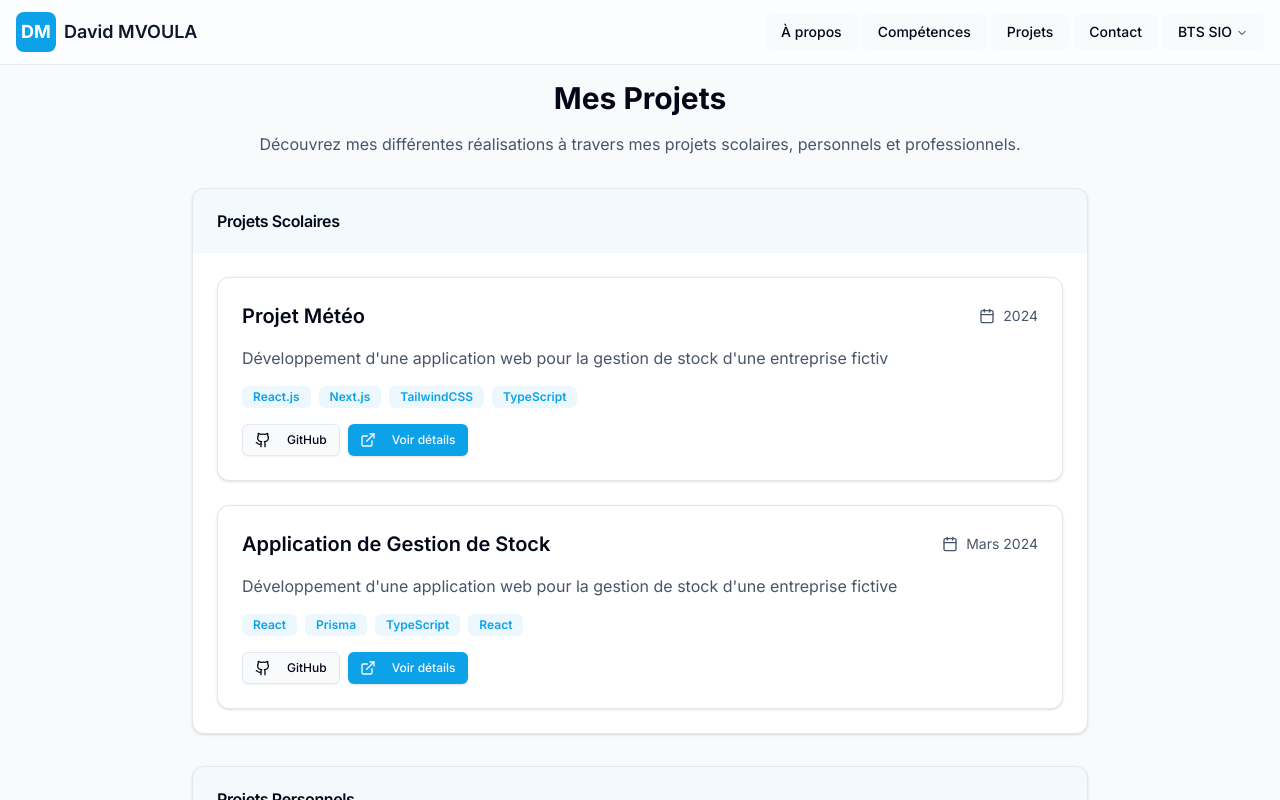
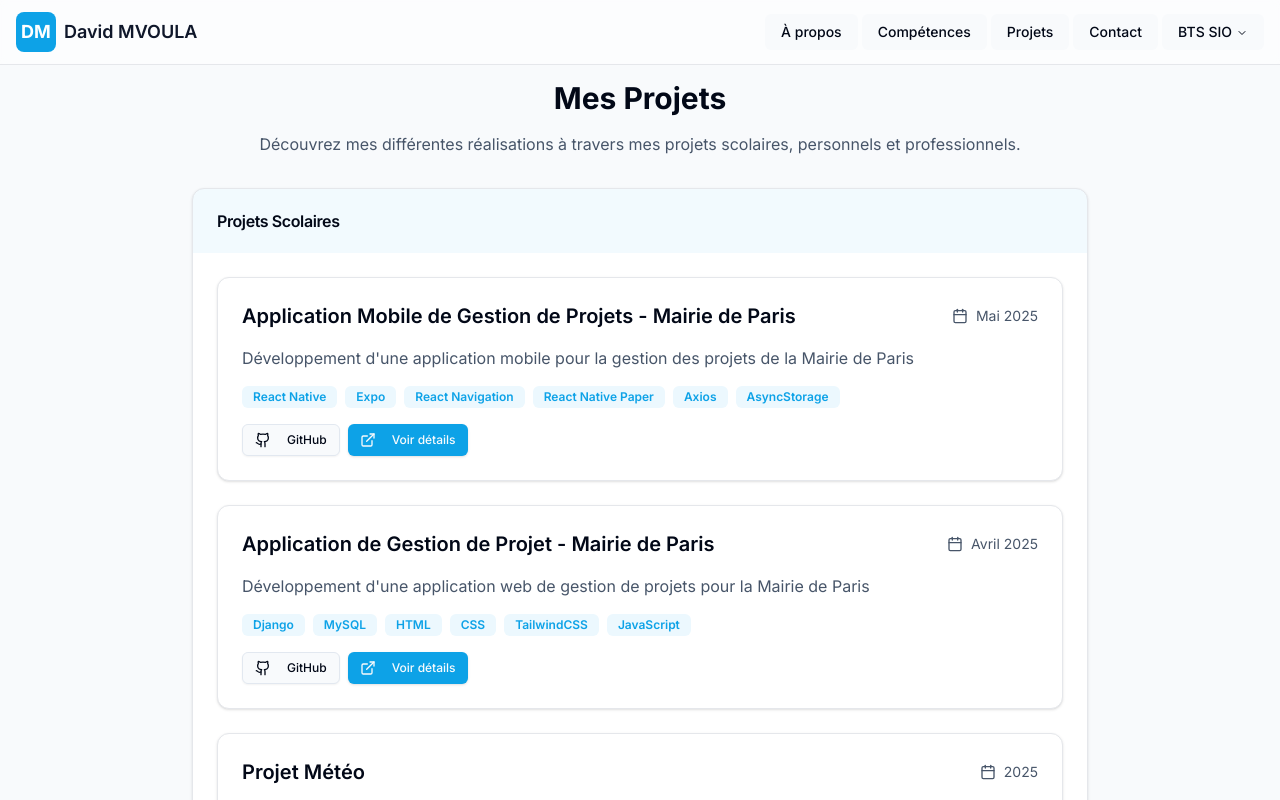
Before and after one commit to DMV242/portofolio_bts, a Next.js app: page /projets in a window 1280 px wide. Shown: the top 800 px of the page. Built offline with nearby package versions, Linux system fonts and the light colour scheme.

Commit message:
✨ feat: add new projects for Mairie de Paris applications with detailed descriptions, features, and challenges; update project dates and images in the project data

```diff
--- a/app/data/projet.ts
+++ b/app/data/projet.ts
@@ -1,5 +1,67 @@
 export const projects = {
     scolaires: [
+      {
+        id: "gestion-projets-mobile-mairie",
+        title: "Application Mobile de Gestion de Projets - Mairie de Paris",
+        description: "Développement d'une application mobile pour la gestion des projets de la Mairie de Paris",
+        longDescription:
+          "Cette application mobile a été développée avec React Native pour permettre à la Mairie de Paris de gérer ses projets via une interface mobile. Elle inclut des fonctionnalités telles que l'authentification sécurisée, la consultation des projets et de leurs tâches associées, ainsi qu'un profil utilisateur. L'application est optimisée pour Android et se connecte à une API Django REST Framework pour la gestion des données.",
+        technologies: ["React Native", "Expo", "React Navigation", "React Native Paper", "Axios", "AsyncStorage"],
+        features: [
+          "Authentification sécurisée",
+          "Consultation des projets",
+          "Visualisation des détails d'un projet",
+          "Affichage des tâches associées à un projet",
+          "Gestion du profil utilisateur",
+        ],
+        challenges: [
+          "Intégration avec l'API Django REST Framework",
+          "Optimisation de l'application pour Android",
+          "Création d'une interface utilisateur mobile fluide et intuitive",
+          "Gestion des sessions et des données persistantes avec AsyncStorage",
+        ],
+        date: "Mai 2025",
+        duration: "2 mois",
+        category: "scolaire",
+        github: "https://github.com/DMV242/mairie_paris_lourd", // Remplace par l'URL de ton repo GitHub
+        demo: "https://github.com/DMV242/mairie_paris_lourd",   // Remplace par le lien de démo si disponible
+        images: [
+          "/gestion_projets_mobile_mairie.jpg", // Remplace ou ajoute d'autres screenshots si disponibles
+        ],
+        team: ["David MVOULA"],
+      }
+,
+      {
+        id: "gestion-projets-mairie",
+        title: "Application de Gestion de Projet - Mairie de Paris",
+        description: "Développement d'une application web de gestion de projets pour la Mairie de Paris",
+        longDescription:
+          "Cette application a été développée pour la gestion de projets de la Mairie de Paris. Elle permet de gérer les utilisateurs, les projets, les tâches, les équipes ainsi que les commentaires associés. Un tableau de bord centralise les informations clés. Ce projet est conçu avec Django en backend, MySQL pour la base de données, et une interface légère en HTML/CSS avec TailwindCSS.",
+        technologies: ["Django", "MySQL", "HTML", "CSS", "TailwindCSS", "JavaScript"],
+        features: [
+          "Gestion des utilisateurs (création, modification, suppression)",
+          "Gestion des projets avec suivi des statuts",
+          "Gestion des tâches (création, modification, attribution, suivi)",
+          "Gestion des équipes (création, attribution des membres)",
+          "Commentaires sur les projets et les tâches",
+          "Tableau de bord avec vue synthétique des informations",
+        ],
+        challenges: [
+          "Création d’un modèle de données relationnel robuste",
+          "Mise en place d’un système d’authentification basé sur les sessions",
+          "Construction d’une interface claire et fonctionnelle avec HTML et Tailwind",
+          "Configuration et sécurisation d’une base MySQL",
+        ],
+        date: "Avril 2025",
+        duration: "2 mois",
+        category: "scolaire",
+        github: "https://github.com/DMV242/mairie_paris_leger",
+        demo: "https://github.com/DMV242/mairie_paris_leger",
+        images: [
+          "/gestion_projets_mairie_leger.png", // Remplace ou ajoute d'autres screenshots si disponibles
+        ],
+        team: ["David MVOULA"],
+      },
       {
         id: "projet-meteo",
         title: "Projet Météo",
@@ -18,7 +80,7 @@ export const projects = {
           "Optimisation des performances",
           "Gestion des erreurs de l'API",
         ],
-        date: "2024",
+        date: "2025",
         duration: "1 mois",
         category: "scolaire",
         github: "https://github.com/DMV242/Projet-Meteo",
```
Also changed, not shown: app/bts-sio/veille/page.tsx (+4 -3 lines), public/gestion_projets_mairie_leger.png (added), public/gestion_projets_mobile_mairie.jpg (added).
